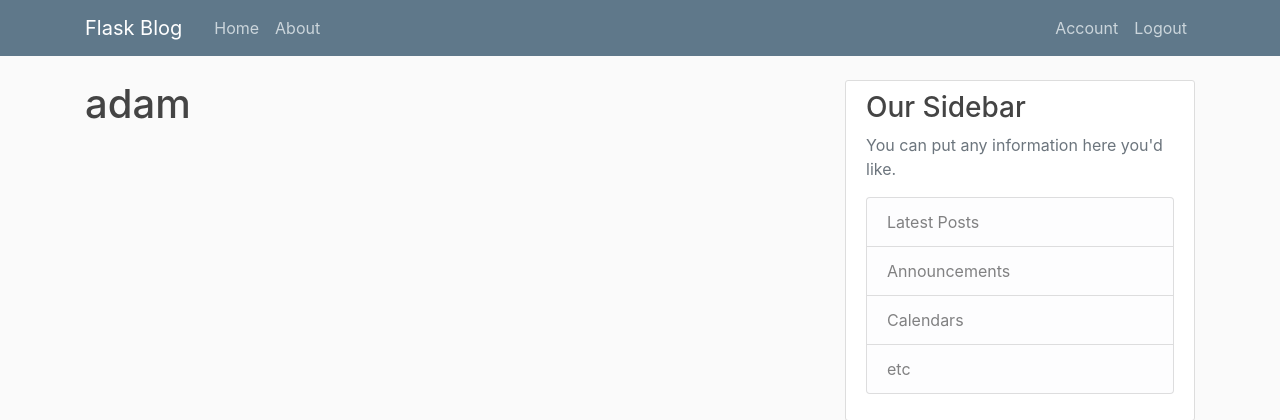
After one commit to adamjralph/flaskblog, a Flask app: page /account in a window 1280 px wide. The commit adds this page. Shown: the top 420 px of the page. Run offline with Flask 2, Linux system fonts and the light colour scheme; a user stored in the database is signed in; some libraries are stand-ins or nearby versions.

Commit message:
added user accounts

```diff
--- a/flaskblog/routes.py
+++ b/flaskblog/routes.py
@@ -2,12 +2,14 @@ from flask import (
     render_template,
     url_for,
     flash,
-    redirect
+    redirect,
+    request
 )
 
 from flaskblog import app, db, bcrypt
 from flaskblog.forms import RegistrationForm, LoginForm
 from flaskblog.models import User, Post
+from flask_login import login_user, current_user, logout_user, login_required
 
 posts = [
     {
@@ -35,24 +37,41 @@ def about():
 
 @app.route("/register", methods=['GET','POST'])
 def register():
+    if current_user.is_authenticated:
+        return redirect(url_for('home'))
     form = RegistrationForm()
     if form.validate_on_submit():
         hashed_password = bcrypt.generate_password_hash(form.password.data).decode('utf-8')
         user = User(username=form.username.data, email=form.email.data, password=hashed_password)
         db.session.add(user)
         db.session.commit()
-        flash(f'Your account has been created! You are now able to log in', 'success')
+        flash(f'Account created for {form.username.data}!', 'success')
         return redirect(url_for('login'))
     return render_template('register.html', title='Register', form=form)
 
 @app.route("/login", methods=['GET','POST'])
 def login():
+    if current_user.is_authenticated:
+        return redirect(url_for('home'))
     form = LoginForm()
     if form.validate_on_submit():
-        if form.email.data == 'admin@blog.com' and form.password.data == 'password':
-            flash('Login successful!', 'success')
-            return redirect(url_for('home'))
+        user = User.query.filter_by(email=form.email.data).first()
+        if user and bcrypt.check_password_hash(user.password,form.password.data):
+            login_user(user, remember=form.remember.data)
+            next_page = request.args.get('next')
+            return redirect(next_page) if next_page else redirect(url_for('home'))
+
         else:
-            flash('Login Failed. Please check username and password','danger')
+            flash('Login Failed. Please check email and password','danger')
 
     return render_template('login.html', title='Login', form=form)
+
+@app.route('/logout')
+def logout():
+    logout_user()
+    return redirect(url_for('home'))
+
+@app.route('/account')
+@login_required
+def account():
+    return render_template('account.html', title='Account')
--- /dev/null
+++ b/flaskblog/templates/account.html
@@ -0,0 +1,4 @@
+{% extends "layout.html" %}
+{% block content %}
+    <h1>{{ current_user.username }}</h1>
+{% endblock content %}
--- a/flaskblog/templates/layout.html
+++ b/flaskblog/templates/layout.html
@@ -34,8 +34,13 @@
             </div>
             <!-- Navbar Right Side -->
             <div class="navbar-nav">
-              <a class="nav-item nav-link" href="{{ url_for('login') }}">Login</a>
-              <a class="nav-item nav-link" href="{{ url_for('register') }}">Register</a>
+              {% if current_user.is_authenticated %}
+                <a class="nav-item nav-link" href="{{ url_for('account') }}">Account</a>
+                <a class="nav-item nav-link" href="{{ url_for('logout') }}">Logout</a>
+              {% else %}
+                <a class="nav-item nav-link" href="{{ url_for('login') }}">Login</a>
+                <a class="nav-item nav-link" href="{{ url_for('register') }}">Register</a>
+              {% endif %}
             </div>
           </div>
         </div>
```
Also changed, not shown: flaskblog/__init__.py (+6 -1 lines), flaskblog/models.py (+7 -2 lines), requirements.txt (added, +24 -0 lines), flaskblog/site.db.
